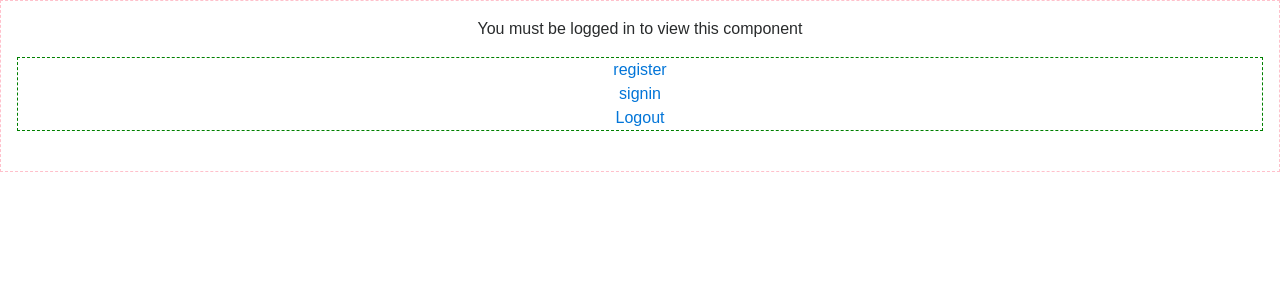
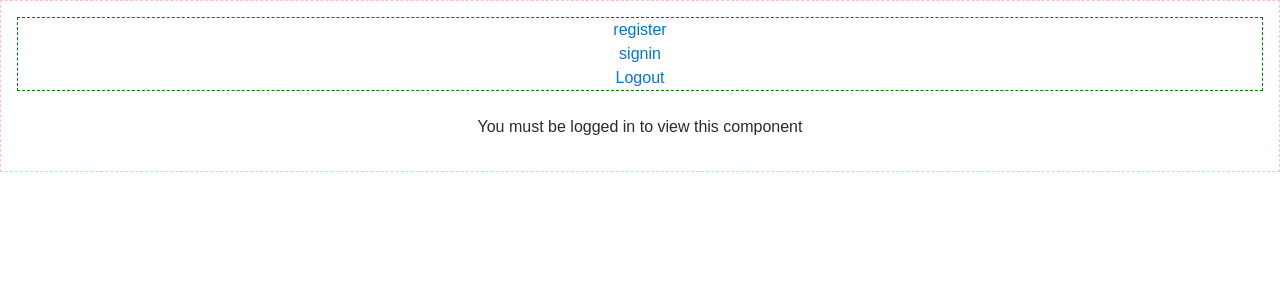
Before and after one commit to daro1202/mern-passport, a React (Create React App) app: page / in a window 1280 px wide. Shown: the top 300 px of the page. Built offline with nearby package versions, Linux system fonts and the light colour scheme.

Commit message:
displaying secreteData component only in home page

```diff
--- a/src/React/App.jsx
+++ b/src/React/App.jsx
@@ -18,10 +18,10 @@ class App extends Component {
     return (
       <div id="App">
       <Alerts></Alerts>
-      <SecretData></SecretData>
         <Header></Header>
         <br />
         {/*  ROUTES */}
+        <Route exact path='/' component={SecretData} />
         <Route exact path='/register' component={RegisterForm}/>
         <Route exact path='/signin' component={Signin}/>
 
```
